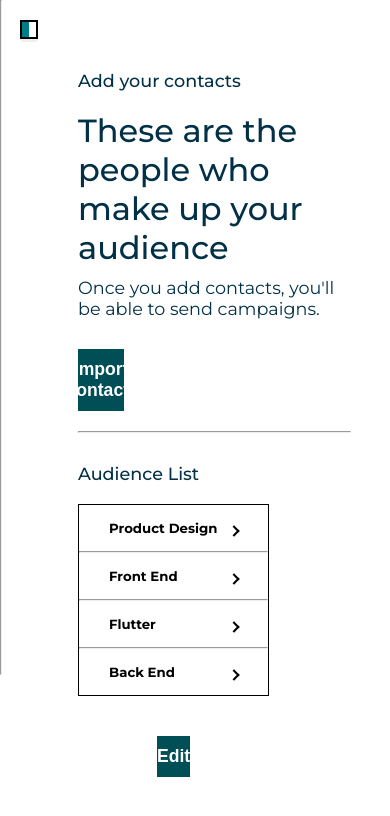
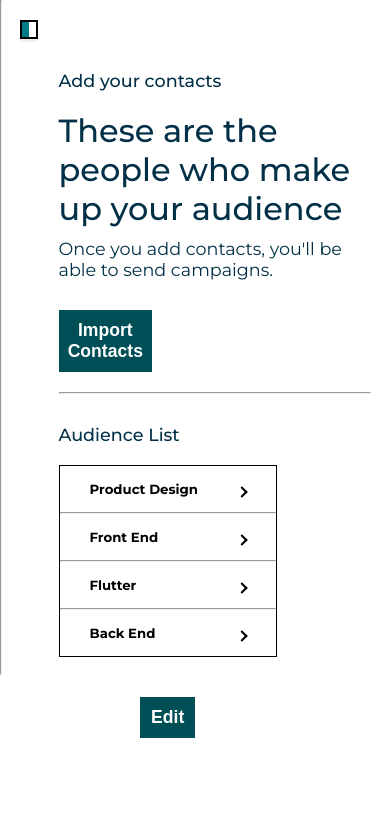
Before and after one commit to Dexie14/sendEasy, a React (Create React App) app: page /AddContact in a window 390 px wide. Shown: the top 816 px of the page. Built offline with nearby package versions, Linux system fonts and the light colour scheme.

Commit message:
sendeasyrespo

```diff
--- a/src/Pages/AddContact/AddContact.css
+++ b/src/Pages/AddContact/AddContact.css
@@ -76,3 +76,32 @@
 .AUDlist i{
     margin-right: 30px;
 }
+
+/* Responsive line of codes */
+
+@media (max-width: 1180px){
+    .BtnAddContact{
+       width: 20%;
+    }
+}
+
+@media (max-width: 978px){
+    .BtnAddContact{
+       width: 25%;
+    }
+}
+
+@media (max-width: 800px){
+    .AddContact{
+        width: 80%;
+    }
+    .BtnEdit{
+        width: 25%;
+     }
+
+}
+@media (max-width: 606px){
+    .BtnAddContact{
+       width: 30%;
+    }
+}
```
